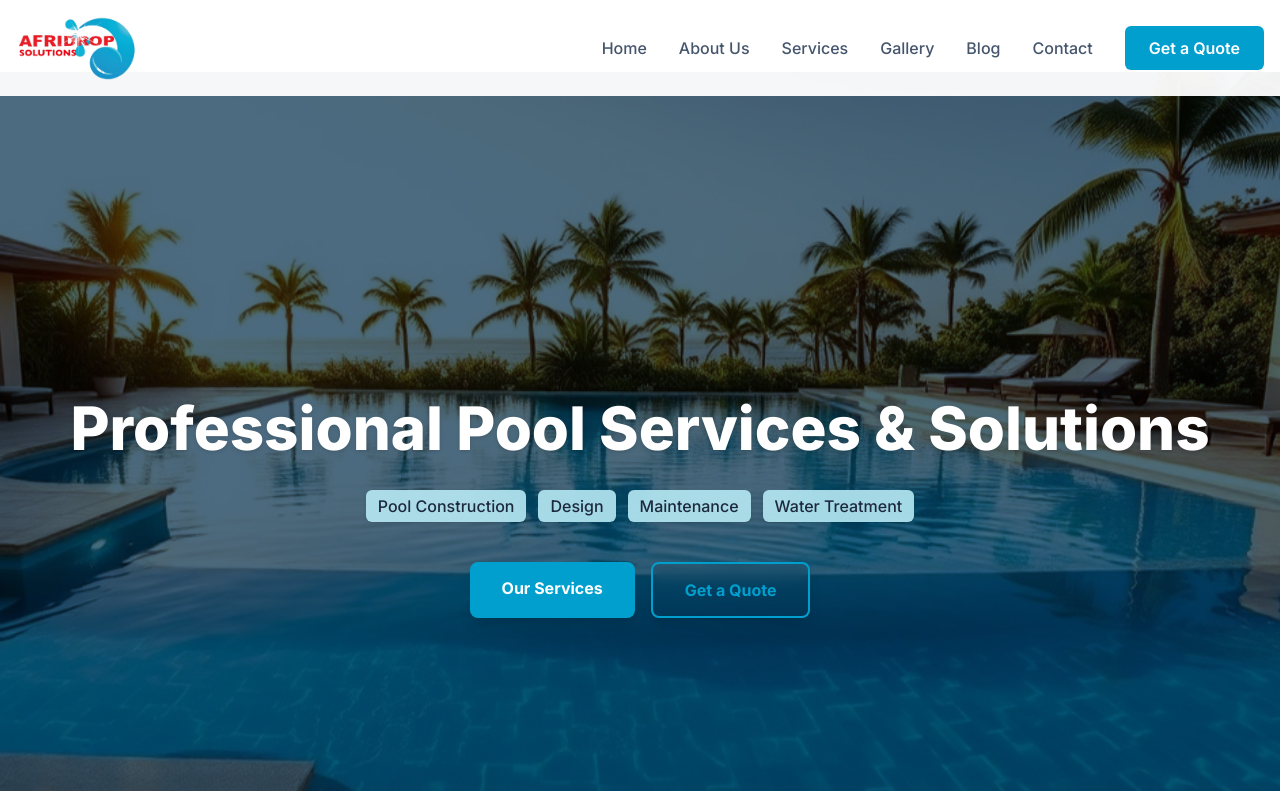
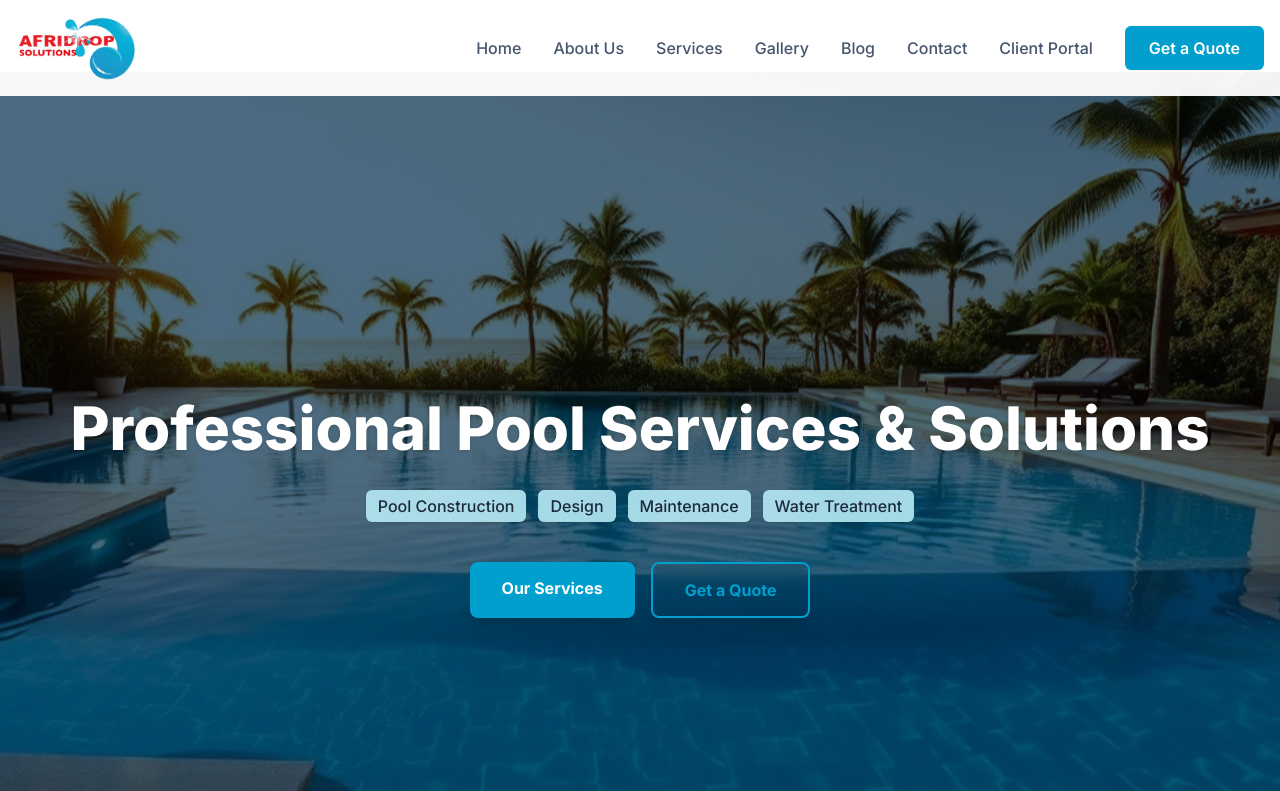
Before and after one commit to Festo-Wampamba/Afridrop, a Next.js app: page / in a window 1280 px wide. Shown: the top 791 px of the page. Built offline with nearby package versions, Linux system fonts and the light colour scheme.

Commit message:
feat(ui): Add Client Portal link to navigation
- Add 'Client Portal' item to main navigation menu
- Links to /portal/login for client access

```diff
--- a/src/components/common/Header.tsx
+++ b/src/components/common/Header.tsx
@@ -13,6 +13,7 @@ const NAV_ITEMS: NavItem[] = [
   { label: 'Gallery', href: '/gallery' },
   { label: 'Blog', href: '/blog' },
   { label: 'Contact', href: '/contact' },
+  { label: 'Client Portal', href: '/portal/login' },
 ];
 
 export default function Header() {
```
